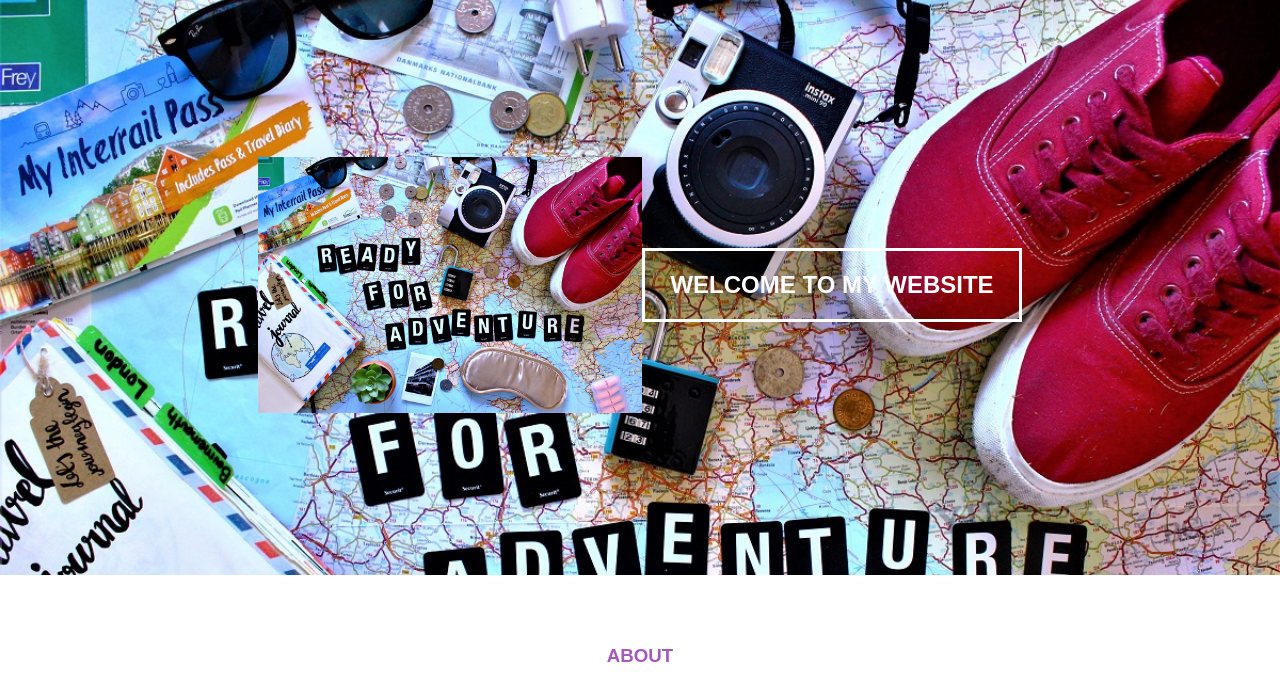
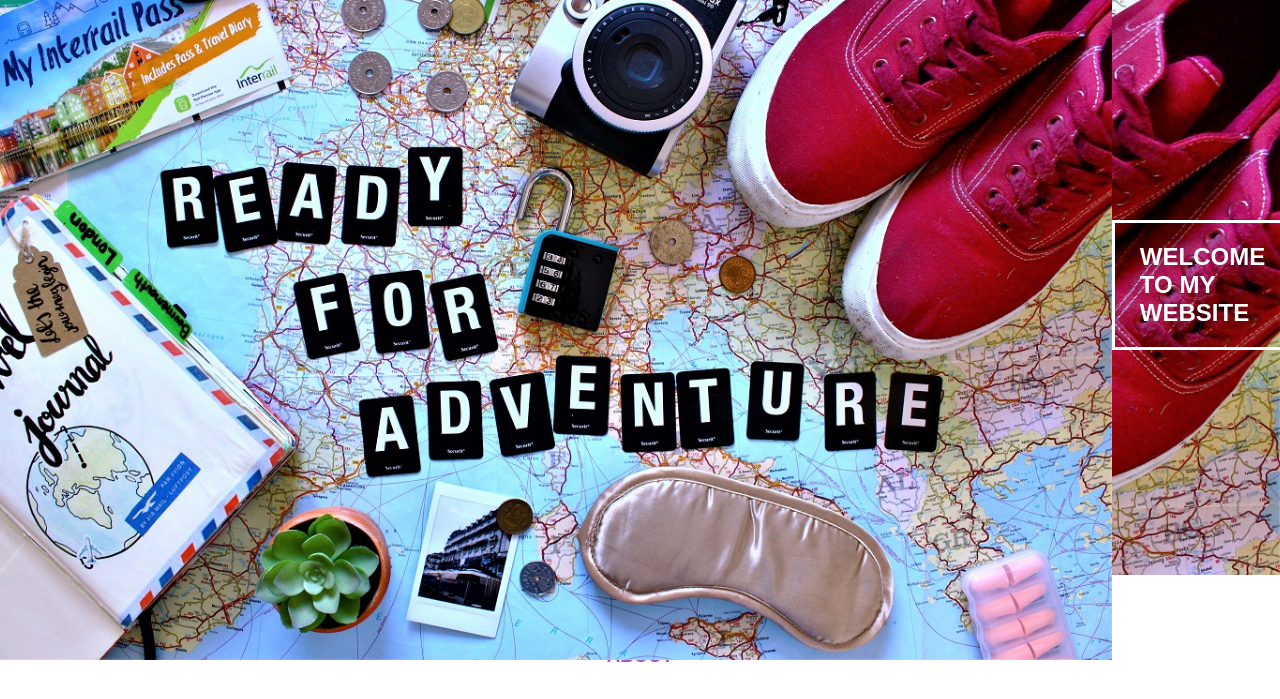
Before and after one commit to Praktikum-PBW/4b-uts-dela-amaliya, a plain HTML site: page index.html in a window 1280 px wide. Shown: the part 101-800 px from the top of the page. Drawn offline with nearby package versions, Linux system fonts and the light colour scheme.

Commit message:
new update

```diff
--- a/index.html
+++ b/index.html
@@ -40,7 +40,7 @@
 
     <!-- banner -->
 	<section class="banner">
-		<img src="img/banner.jpg" width="30%">
+		<img src="img/banner.jpg" width="1500px" height="750px">
 		<h2>WELCOME TO MY WEBSITE</h2>
 	</section>
 
```
